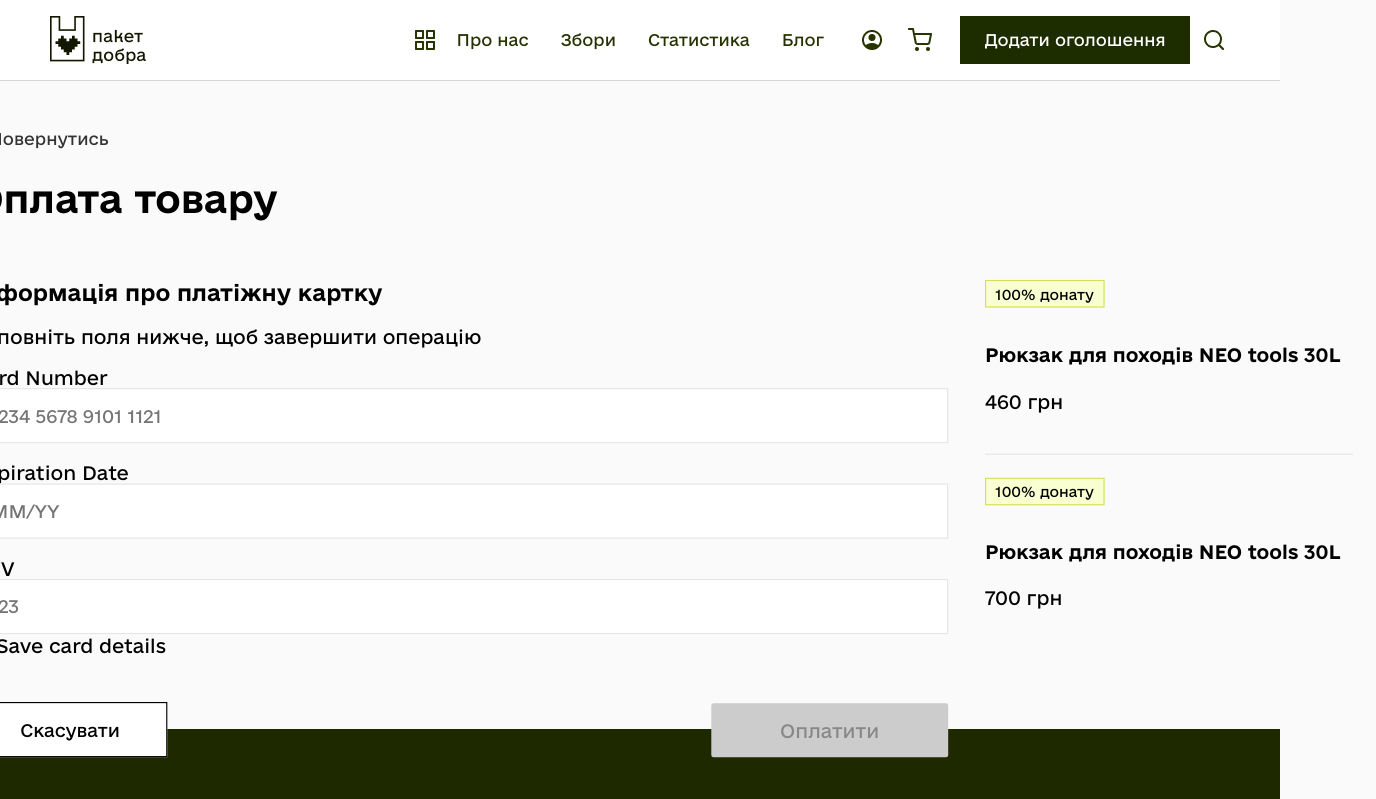
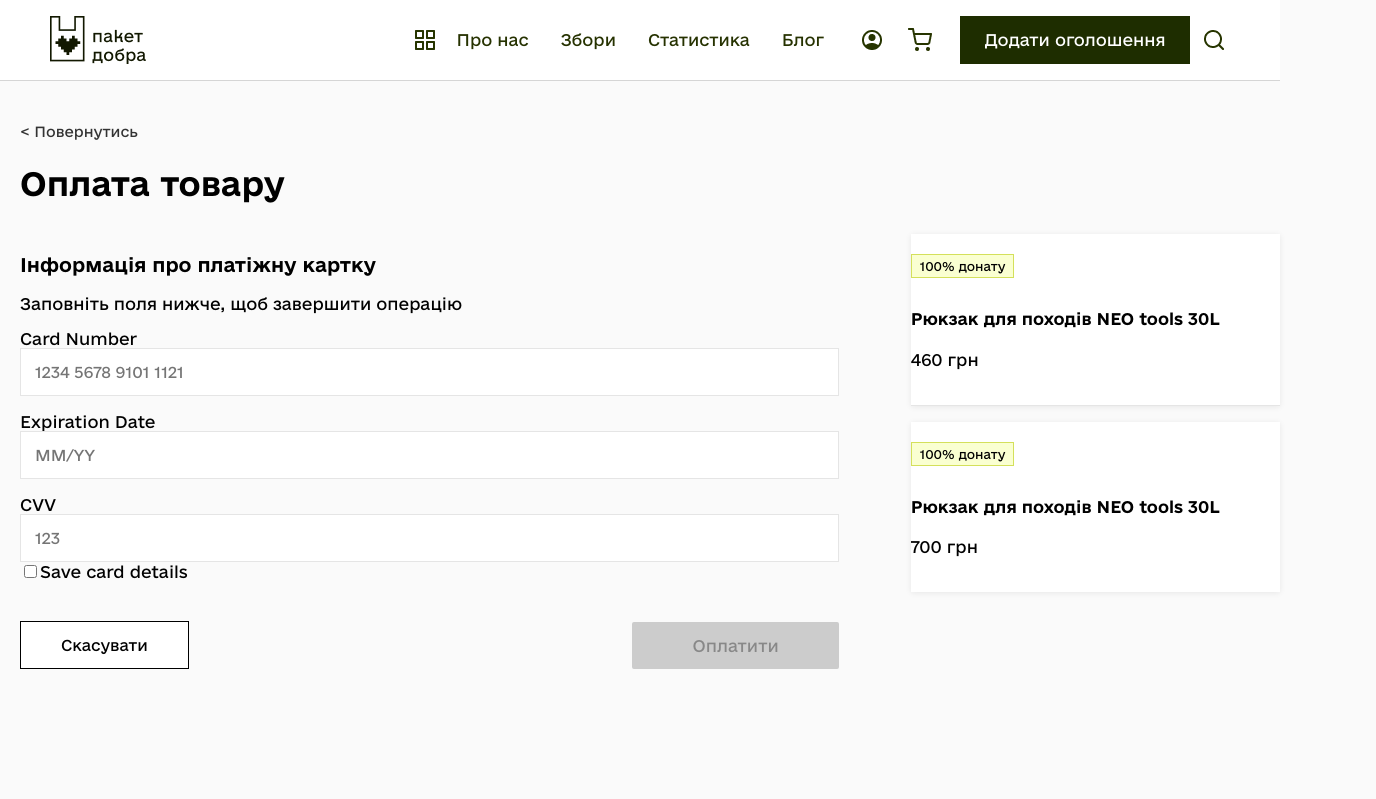
Before and after one commit to ar-rud/paket_dobra, a React (Vite) app: page /card in a window 1280 px wide. Shown: the top 799 px of the page, 1376 px wide, since content can reach past the window. Built offline with nearby package versions, Linux system fonts and the light colour scheme; no server answers.

Commit message:
fixed design and buttons

```diff
--- a/src/pages/Pay/Card/CardPayment.jsx
+++ b/src/pages/Pay/Card/CardPayment.jsx
@@ -2,8 +2,11 @@ import React, { useState } from "react";
 import "../Payment/Payment.css";
 import "../Payment/Payment.jsx";
 import "./CardPayment.css";
+import { useNavigate } from 'react-router';
 
 const CardPayment = ({ onNext, onBack }) => {
+  const navigate = useNavigate();
+
   const [cardNumber, setCardNumber] = useState('');
   const [expiry, setExpiry] = useState('');
   const [cvv, setCvv] = useState('');
@@ -104,15 +107,11 @@ const CardPayment = ({ onNext, onBack }) => {
             </div>
 
             <div className="payment-footer">
-              <button className="btn-cancel" onClick={onBack}>
-                Скасувати
-              </button>
-
-
+              <button className="btn-cancel" onClick={() => navigate('/payment')}>Скасувати</button>
               <button
                 className="btn-pay"
                 disabled={!isFormValid}
-                onClick={() => isFormValid && onNext()}
+                onClick={() => navigate('/success')}
               >
                 Оплатити
               </button>
--- a/src/pages/Pay/Checkout/Checkout.css
+++ b/src/pages/Pay/Checkout/Checkout.css
@@ -311,6 +311,7 @@
   display: flex;
   justify-content: space-between;
   margin-top: 32px;
+  margin-bottom: 180px;
 }
 
 /* BUTTONS */
--- a/src/pages/Pay/Checkout/Checkout.jsx
+++ b/src/pages/Pay/Checkout/Checkout.jsx
@@ -1,4 +1,5 @@
 import React, { useState } from "react";
+import { useNavigate } from 'react-router';
 import "./Checkout.css";
 
 import { useNovaPoshtaAPI } from "./useNovaPoshtaAPI";
@@ -51,6 +52,7 @@ const formatPhone = (raw) => {
 };
 
 const Checkout = ({ onNext, onBack }) => {
+  const navigate = useNavigate();
 
   const { cities, branches, loadingCities, loadingBranches, searchCities, fetchBranches } = useNovaPoshtaAPI();
   const [selectedCity, setSelectedCity] = useState(null);
@@ -315,15 +317,13 @@ return (
 
             {/* FOOTER */}
             <div className="checkout-footer">
-              <button className="btn-cancel" onClick={onBack}>
-                Скасувати
-              </button>
+              <button className="btn-cancel" onClick={() => navigate('/catalog')}>Скасувати</button>
               <button
-                className={`btn-next ${!isValid ? "btn-next--disabled" : ""}`}
-                onClick={isValid ? () => onNext(form) : undefined}
-                disabled={!isValid}
+                className="btn-pay"
+                disabled={!selectedDelivery || !formValid}
+                onClick={() => navigate('/payment')}
               >
-                Перейти до оплати
+                Оплатити
               </button>
             </div>
 
--- a/src/pages/Pay/Payment/Payment.css
+++ b/src/pages/Pay/Payment/Payment.css
@@ -3,9 +3,9 @@ html {
 }
 
 .page-wrapper {
-  transform: scale(1.15);
+  transform: none;
   transform-origin: top center;
-  width: 1200px;
+  width: 1300px;
   margin: 0 auto;
 }
 
@@ -24,20 +24,34 @@ html {
 
 .payment-left {
   flex: 2;
+  min-width: 0;
+
 }
 
 .payment-right {
   flex: 1;
-  max-width: 320px;
+  max-width: 450px;
+  padding: 0 20px;
+
 }
 
 
 .payment-method-card {
+  background: white;
   padding: 32px;
+  box-shadow: 0 1px 6px rgba(0, 0, 0, 0.08);
+
 }
 
 .product-summary-card {
+  background: white;
+  box-shadow: 0 1px 6px rgba(0, 0, 0, 0.08);
   padding: 20px;
+  margin-bottom: 16px;
+  width: calc(100% - 40px); /* враховує padding батька */
+  margin-left: auto;
+  margin-right: auto;
+
 }
 
 
@@ -55,6 +69,7 @@ html {
   align-items: center;
   margin-top: 40px;
   width: 100%;
+  margin-bottom: 180px;
 }
 
 .btn-cancel {
--- a/src/pages/Pay/Payment/Payment.jsx
+++ b/src/pages/Pay/Payment/Payment.jsx
@@ -1,13 +1,16 @@
 import React, { useState } from 'react';
 import './Payment.css';
 
-const Payment = ({ onNext, onBack }) => {
+import { useNavigate } from 'react-router';
+
+const Payment = () => {
   const [selectedMethod, setSelectedMethod] = useState(null);
+  const navigate = useNavigate();
 
   return (
     <div className="page-wrapper">
       <div className="payment-container">
-        <div className="back-link" onClick={onBack}>&lt; Повернутись</div>
+        {/* <div className="back-link" onClick={onBack}>&lt; Повернутись</div> */}
         <h1 className="page-title">Оплата товару</h1>
 
         <div className="payment-content">
@@ -39,11 +42,11 @@ const Payment = ({ onNext, onBack }) => {
             </div>
 
             <div className="payment-footer">
-              <button className="btn-cancel" onClick={onBack}>Скасувати</button>
+              <button className="btn-cancel" onClick={() => navigate('/checkout')}>Скасувати</button>
               <button
                 className="btn-pay"
                 disabled={!selectedMethod}
-                onClick={() => selectedMethod && onNext()}
+                onClick={() => navigate('/card')}
               >
                 Оплатити
               </button>
@@ -51,7 +54,7 @@ const Payment = ({ onNext, onBack }) => {
           </div>
 
           <div className="payment-right">
-            {[460, 700].map((price, idx) => (
+            {[500, 700].map((price, idx) => (
               <div key={idx} className="product-summary-card">
                 <span className="badge">100% донату</span>
                 <h4>Рюкзак для походів NEO tools 30L</h4>
```
